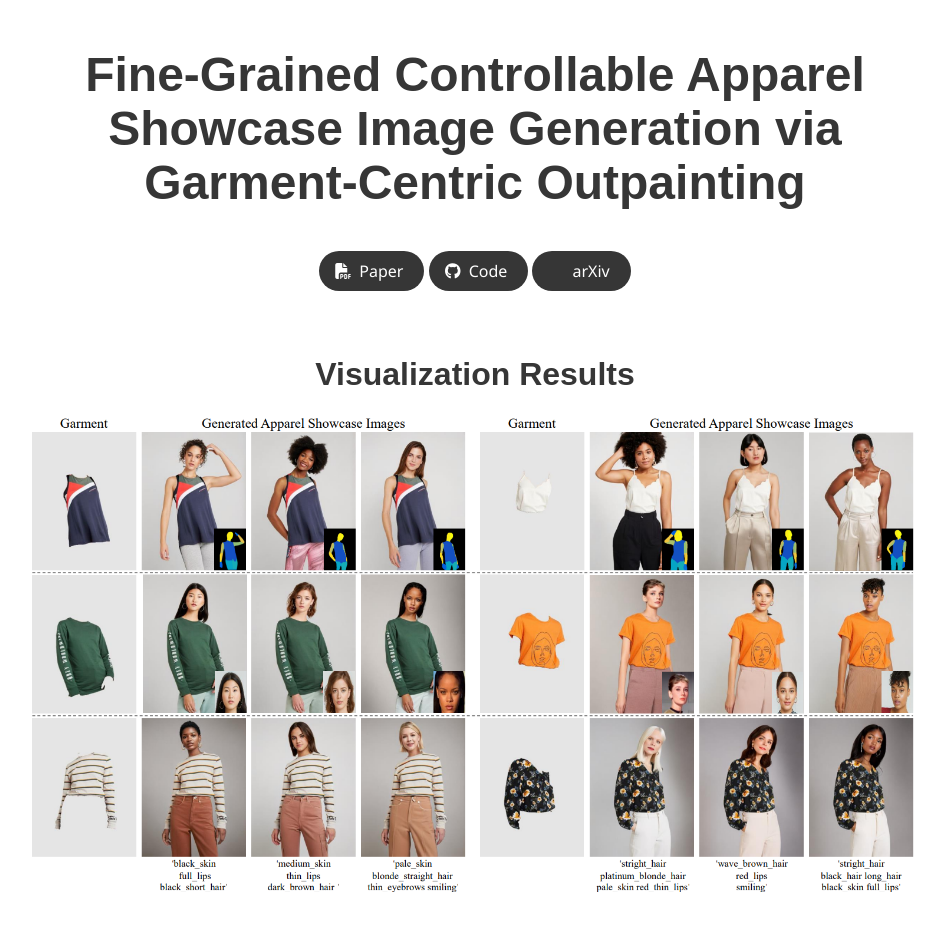
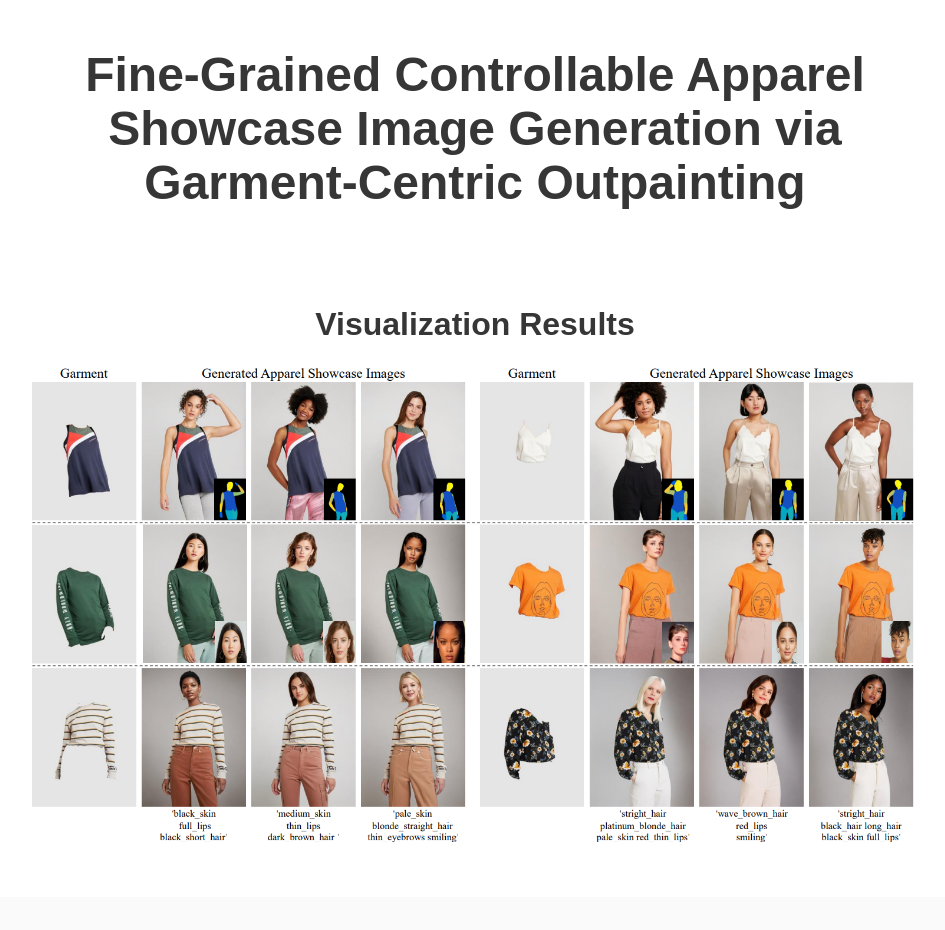
Before and after one commit to nn6nnn/GCO-Garment-Centric-Outpainting, a plain HTML site: page index.html in a window 1280 px wide. Shown: the whole page, without its empty margins (165-1110 px from the left). Drawn offline with nearby package versions, Linux system fonts and the light colour scheme; some icons are missing; a web font is replaced by a local one.

Commit message:
Update index.html

```diff
--- a/index.html
+++ b/index.html
@@ -66,7 +66,6 @@ Garment-Centric Outpainting</h1>
                     <a href="THIRD AUTHOR PERSONAL LINK" target="_blank">Third Author</a>
                   </span>
               -->
-                  </div>
                 <!--
                   <div class="is-size-5 publication-authors">
                     <span class="author-block">Institution Name<br>Conferance name and year</span>
@@ -77,37 +76,10 @@ Garment-Centric Outpainting</h1>
                   <div class="column has-text-centered">
                     <div class="publication-links">
                          <!-- Arxiv PDF link -->
-                      <span class="link-block">
-                        <a href="https://github.com/nn6nnn/GCO-Garment-Centric-Outpainting.github.io" target="_blank"
-                        class="external-link button is-normal is-rounded is-dark">
-                        <span class="icon">
-                          <i class="fas fa-file-pdf"></i>
-                        </span>
-                        <span>Paper</span>
-                      </a>
-                    </span>
 
-                  <!-- Github link -->
-                  <span class="link-block">
-                    <a href="https://github.com/nn6nnn/GCO-Garment-Centric-Outpainting.github.io" target="_blank"
-                    class="external-link button is-normal is-rounded is-dark">
-                    <span class="icon">
-                      <i class="fab fa-github"></i>
-                    </span>
-                    <span>Code</span>
-                  </a>
-                </span>
 
                 <!-- ArXiv abstract Link -->
-                <span class="link-block">
-                  <a href="https://github.com/nn6nnn/GCO-Garment-Centric-Outpainting.github.io" target="_blank"
-                  class="external-link button is-normal is-rounded is-dark">
-                  <span class="icon">
-                    <i class="ai ai-arxiv"></i>
-                  </span>
-                  <span>arXiv</span>
-                </a>
-              </span>
+
             </div>
           </div>
         </div>
```
